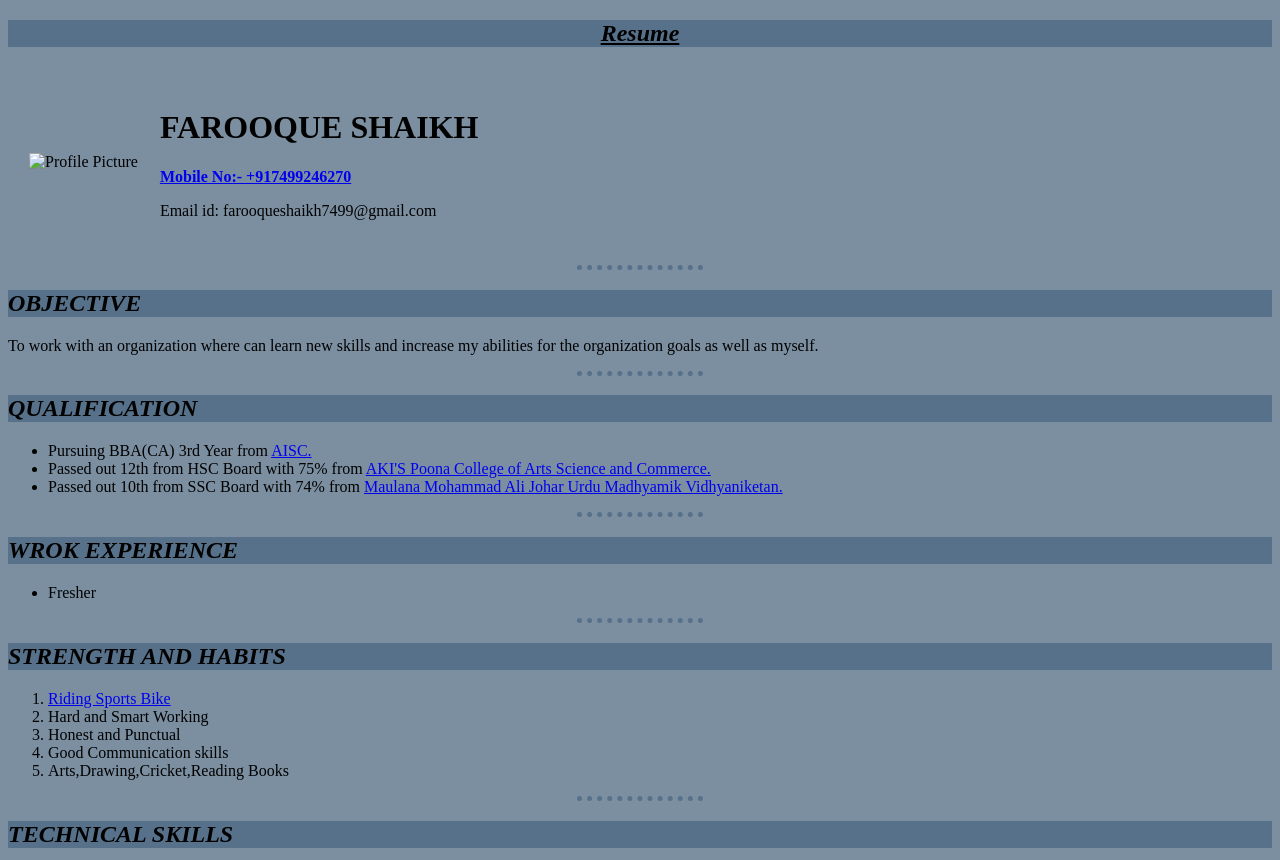
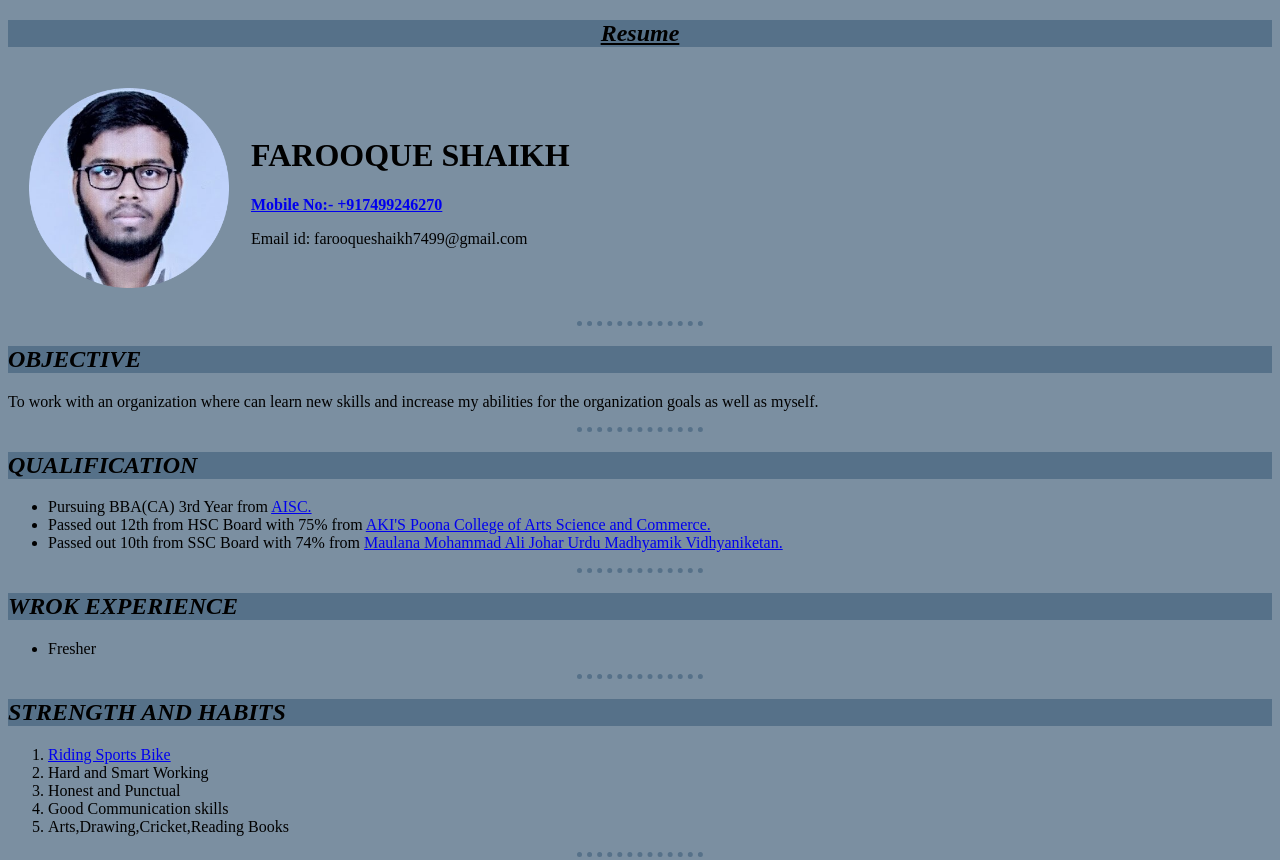
Before and after one commit to farooqueitgithub/CV-WITH-CSS, a plain HTML site: page index.html in a window 1280 px wide. Shown: the top 860 px of the page. Drawn offline with Linux system fonts and the light colour scheme; files that its build step writes are made by us from their sources.

Commit message:
Update index.html

```diff
--- a/index.html
+++ b/index.html
@@ -13,7 +13,7 @@
     <center><h2><em><u>Resume</u></em></h2></center>
     <table cellspacing="20">
         <tr>
-            <td><img src="Images\Profile Picture-modified.png" alt="Profile Picture" width="200px" height="200px"></td>
+            <td><img src="Profile Picture-modified.png" alt="Profile Picture" width="200px" height="200px"></td>
             <td><h1>FAROOQUE SHAIKH</h1>
                 <p><strong><a href="https://twitter.com/home">Mobile No:- +917499246270</a></strong></p>
                 <p>Email id: farooqueshaikh7499@gmail.com</p></td>
```
